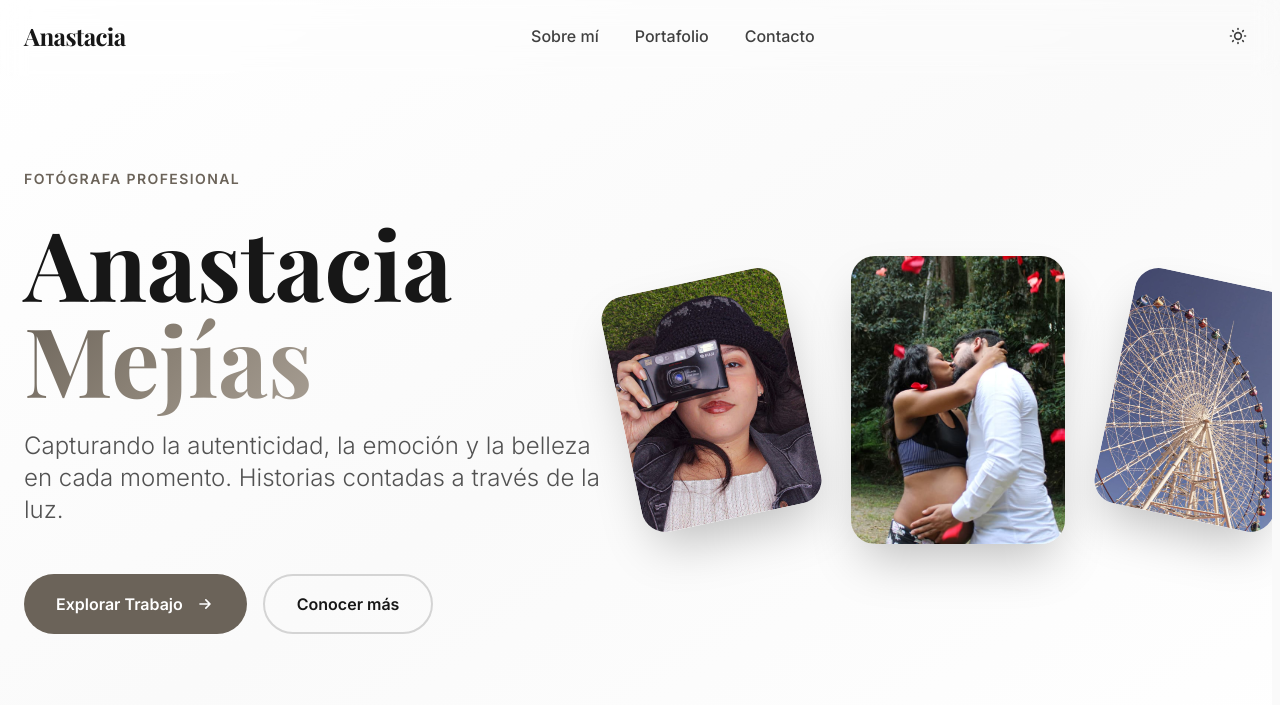
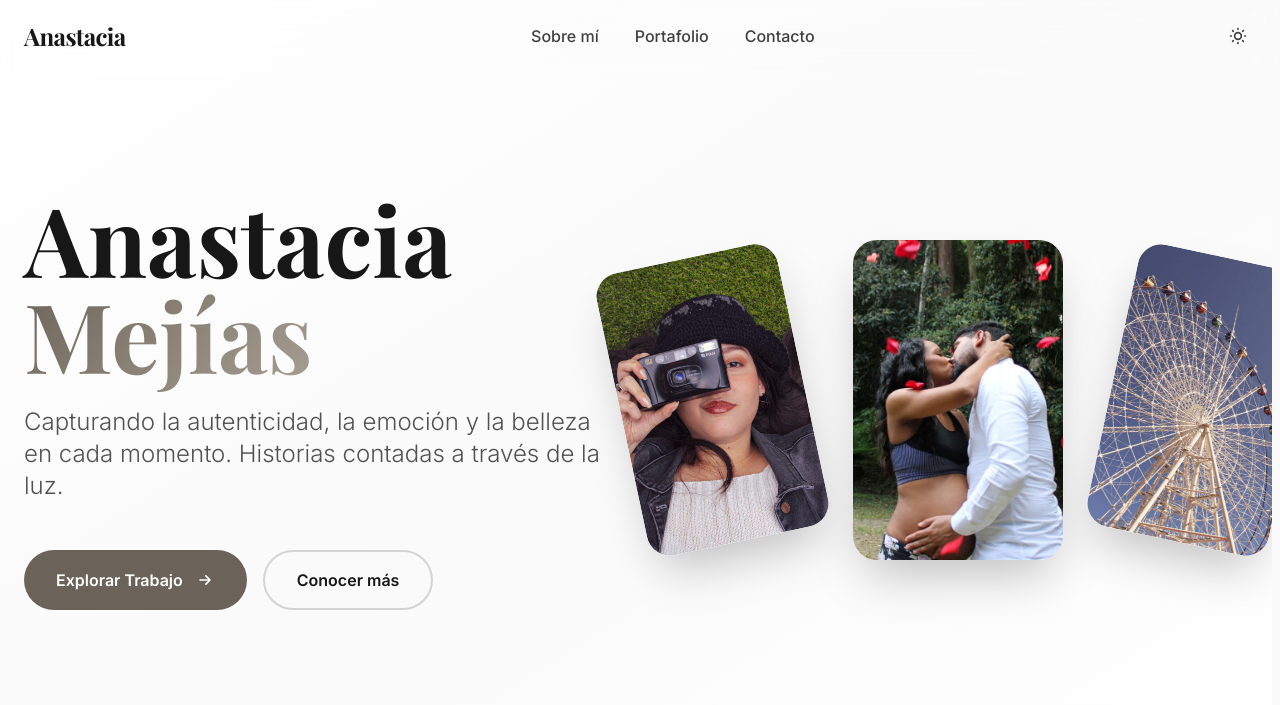
Before and after one commit to Diegozzzp/Portafolio-Anastacia, a plain HTML site: page index.html in a window 1280 px wide. Shown: the top 705 px of the page. Drawn offline with nearby package versions, Linux system fonts and the light colour scheme.

Commit message:
mejorado

```diff
--- a/index.html
+++ b/index.html
@@ -221,9 +221,6 @@
                     <!-- Lado izquierdo: Texto impactante -->
                     <div class="space-y-8 py-12 lg:py-0">
                         <div class="space-y-6">
-                            <div class="inline-block">
-                                <span class="text-sm font-semibold text-brand-600 dark:text-brand-400 tracking-widest uppercase">Fotógrafa Profesional</span>
-                            </div>
                             <h1 class="font-serif text-6xl sm:text-7xl lg:text-8xl font-bold text-neutral-900 dark:text-white leading-tight">
                                 Anastacia
                                 <br>
@@ -254,19 +251,19 @@
                             <!-- Contenedor de fotos con efecto de profundidad -->
                             <div class="relative w-full h-full flex items-center justify-center">
                                 <!-- Foto 1 - Izquierda (rotada) -->
-                                <div class="absolute w-48 h-60 rounded-3xl overflow-hidden shadow-2xl transform -rotate-12 hover:rotate-0 transition-all duration-500 hover:scale-110 hover:z-30 cursor-pointer group -translate-x-12">
+                                <div class="absolute w-56 h-72 rounded-3xl overflow-hidden shadow-2xl transform -rotate-12 hover:rotate-0 transition-all duration-500 hover:scale-110 hover:z-30 cursor-pointer group -translate-x-12">
                                     <img src="fotos/fotoretrato-camaraencara.jpg" alt="Retratos" class="w-full h-full object-cover" loading="eager" />
                                     <div class="absolute inset-0 bg-gradient-to-t from-black/40 via-transparent to-transparent opacity-0 group-hover:opacity-100 transition-opacity duration-300"></div>
                                 </div>
 
                                 <!-- Foto 2 - Centro (principal) -->
-                                <div class="absolute w-56 h-72 rounded-3xl overflow-hidden shadow-2xl hover:shadow-3xl transition-all duration-500 hover:scale-105 hover:z-40 cursor-pointer group">
+                                <div class="absolute w-64 h-80 rounded-3xl overflow-hidden shadow-2xl hover:shadow-3xl transition-all duration-500 hover:scale-105 hover:z-40 cursor-pointer group">
                                     <img src="fotos/beso-embarazada-esposos.jpg" alt="Momentos" class="w-full h-full object-cover" loading="eager" />
                                     <div class="absolute inset-0 bg-gradient-to-t from-black/40 via-transparent to-transparent opacity-0 group-hover:opacity-100 transition-opacity duration-300"></div>
                                 </div>
 
                                 <!-- Foto 3 - Derecha (rotada opuesta) -->
-                                <div class="absolute w-48 h-60 rounded-3xl overflow-hidden shadow-2xl transform rotate-12 hover:rotate-0 transition-all duration-500 hover:scale-110 hover:z-30 cursor-pointer group translate-x-12">
+                                <div class="absolute w-56 h-72 rounded-3xl overflow-hidden shadow-2xl transform rotate-12 hover:rotate-0 transition-all duration-500 hover:scale-110 hover:z-30 cursor-pointer group translate-x-12">
                                     <img src="fotos/estructura-carrousel.jpg" alt="Editorial" class="w-full h-full object-cover" loading="lazy" />
                                     <div class="absolute inset-0 bg-gradient-to-t from-black/40 via-transparent to-transparent opacity-0 group-hover:opacity-100 transition-opacity duration-300"></div>
                                 </div>
@@ -375,7 +372,7 @@
                         </svg>
                         Sobre mí
                     </div>
-                    <div class="relative group">
+                    <div class="relative group max-w-xs">
                         <div class="absolute -inset-1 bg-gradient-to-r from-brand-400 to-brand-600 rounded-3xl blur opacity-25 group-hover:opacity-40 transition duration-1000"></div>
                         <div class="relative overflow-hidden rounded-3xl shadow-2xl border border-neutral-200/50 dark:border-neutral-800/50 bg-white dark:bg-neutral-900">
                             <img src="fotos/Ana-manos adelante.jpg" alt="Retrato de la fotógrafa: Ana manos adelante" class="w-full h-auto object-cover transform group-hover:scale-105 transition-transform duration-700" loading="lazy" decoding="async" />
```
